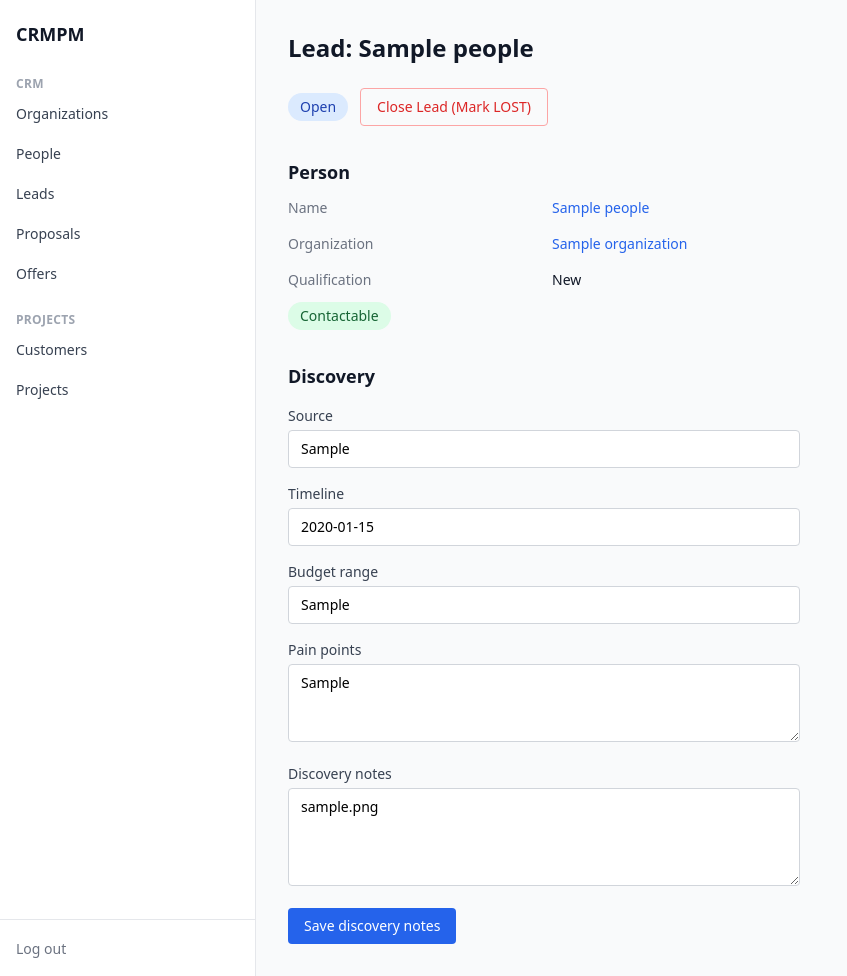
After one commit to vjmayr/crmpm, a Flask app: page /crm/leads/1 in a window 1280 px wide. The commit adds this page. Shown: the whole page, without its empty margins (0-847 px from the left). Run offline with Flask 3, Linux system fonts and the light colour scheme; a user stored in the database is signed in; tables that the repository leaves empty hold one stand-in row (values such as "Sample post"); some libraries are stand-ins or nearby versions.

Commit message:
Add Lead UI: promote, list, detail, close — routes call services only
Routes never construct Lead or assign .status directly; every
transition goes through promote_to_lead()/close_lead() (CLAUDE.md #7).

Promote: button on Person detail, shown only when QUALIFIED and no
existing lead (person.lead is None). HTMX POST -> HX-Redirect to the
new Lead detail on success; PromotionError renders as an inline error
partial (HTMX) or flash+redirect (plain), never a 500.

Lead list: status badges, filter by status, search by person/org name,
terminal states (WON/LOST) visually muted.

Lead detail: roster-style person/org summary with permission badge and
no contact affordances, editable discovery form (plain field edits),
and a status block with the Close Lead button (hx-confirm dialog)
hidden on terminal states — swaps in place via close_lead().

```diff
--- a/app/crm/routes.py
+++ b/app/crm/routes.py
@@ -1,11 +1,13 @@
-from flask import abort, flash, redirect, render_template, request, url_for
+from flask import abort, flash, make_response, redirect, render_template, request, url_for
 from flask_login import login_required
 from sqlalchemy import or_
 from sqlalchemy.exc import IntegrityError
 
 from app.crm import crm_bp
-from app.crm.forms import OrganizationForm, PersonForm
-from app.crm.models import Organization, Person, QualificationStatus
+from app.crm.exceptions import LeadStateError, PromotionError
+from app.crm.forms import LeadDiscoveryForm, OrganizationForm, PersonForm
+from app.crm.models import Lead, LeadStatus, Organization, Person, QualificationStatus
+from app.crm.services import close_lead, promote_to_lead
 from app.extensions import db
 
 
@@ -215,3 +217,96 @@ def person_update_qualification(person_id):
     return render_template(
         "crm/partials/_person_row.html", person=person, statuses=list(QualificationStatus)
     )
+
+
+@crm_bp.route("/people/<int:person_id>/promote", methods=["POST"])
+@login_required
+def person_promote(person_id):
+    person = Person.query.get_or_404(person_id)
+    try:
+        lead = promote_to_lead(person)
+    except PromotionError as exc:
+        if request.headers.get("HX-Request"):
+            return render_template(
+                "crm/partials/_promote_widget.html", person=person, error=str(exc)
+            )
+        flash(str(exc), "error")
+        return redirect(url_for("crm.person_detail", person_id=person.id))
+
+    if request.headers.get("HX-Request"):
+        response = make_response("", 200)
+        response.headers["HX-Redirect"] = url_for("crm.lead_detail", lead_id=lead.id)
+        return response
+
+    flash(f"Promoted {person.name} to a lead.", "success")
+    return redirect(url_for("crm.lead_detail", lead_id=lead.id))
+
+
+# --- Leads -------------------------------------------------------------
+
+
+@crm_bp.route("/leads")
+@login_required
+def lead_list():
+    search = request.args.get("search", "").strip()
+    status = request.args.get("status", "").strip()
+
+    query = Lead.query.join(Person, Lead.person_id == Person.id).outerjoin(
+        Organization, Person.organization_id == Organization.id
+    )
+    if search:
+        like = f"%{search}%"
+        query = query.filter(or_(Person.name.ilike(like), Organization.name.ilike(like)))
+    if status:
+        try:
+            query = query.filter(Lead.status == LeadStatus(status))
+        except ValueError:
+            status = ""
+
+    leads = query.order_by(Lead.created_at.desc()).all()
+
+    template = (
+        "crm/partials/_lead_table.html"
+        if request.headers.get("HX-Request")
+        else "crm/leads/list.html"
+    )
+    return render_template(
+        template, leads=leads, search=search, status=status, statuses=list(LeadStatus)
+    )
+
+
+@crm_bp.route("/leads/<int:lead_id>", methods=["GET", "POST"])
+@login_required
+def lead_detail(lead_id):
+    lead = Lead.query.get_or_404(lead_id)
+    form = LeadDiscoveryForm(obj=lead)
+    if form.validate_on_submit():
+        lead.source = form.source.data.strip() or None
+        lead.timeline = form.timeline.data.strip() or None
+        lead.budget_range = form.budget_range.data.strip() or None
+        lead.pain_points = form.pain_points.data.strip() or None
+        lead.discovery_notes = form.discovery_notes.data.strip() or None
+        db.session.commit()
+        flash("Updated discovery notes.", "success")
+        return redirect(url_for("crm.lead_detail", lead_id=lead.id))
+
+    return render_template("crm/leads/detail.html", lead=lead, form=form)
+
+
+@crm_bp.route("/leads/<int:lead_id>/close", methods=["POST"])
+@login_required
+def lead_close(lead_id):
+    lead = Lead.query.get_or_404(lead_id)
+    try:
+        close_lead(lead)
+    except LeadStateError as exc:
+        if request.headers.get("HX-Request"):
+            return render_template("crm/partials/_lead_status_block.html", lead=lead, error=str(exc))
+        flash(str(exc), "error")
+        return redirect(url_for("crm.lead_detail", lead_id=lead.id))
+
+    if request.headers.get("HX-Request"):
+        return render_template("crm/partials/_lead_status_block.html", lead=lead)
+
+    flash("Lead marked as LOST.", "success")
+    return redirect(url_for("crm.lead_detail", lead_id=lead.id))
--- a/templates/base.html
+++ b/templates/base.html
@@ -17,7 +17,7 @@
             <p class="px-2 pt-2 text-xs font-semibold text-gray-400 uppercase tracking-wide">CRM</p>
             <a href="{{ url_for('crm.organization_list') }}" class="block px-2 py-2 rounded text-sm text-gray-700 hover:bg-gray-100">Organizations</a>
             <a href="{{ url_for('crm.person_list') }}" class="block px-2 py-2 rounded text-sm text-gray-700 hover:bg-gray-100">People</a>
-            <a href="{{ url_for('crm.index') }}" class="block px-2 py-2 rounded text-sm text-gray-700 hover:bg-gray-100">Leads</a>
+            <a href="{{ url_for('crm.lead_list') }}" class="block px-2 py-2 rounded text-sm text-gray-700 hover:bg-gray-100">Leads</a>
             <a href="{{ url_for('crm.index') }}" class="block px-2 py-2 rounded text-sm text-gray-700 hover:bg-gray-100">Proposals</a>
             <a href="{{ url_for('crm.index') }}" class="block px-2 py-2 rounded text-sm text-gray-700 hover:bg-gray-100">Offers</a>
 
--- /dev/null
+++ b/templates/crm/leads/detail.html
@@ -0,0 +1,60 @@
+{% extends "base.html" %}
+
+{% block title %}Lead: {{ lead.person.name }} — CRMPM{% endblock %}
+
+{% block content %}
+<h1 class="text-2xl font-semibold text-gray-900 mb-6">Lead: {{ lead.person.name }}</h1>
+
+<div class="mb-8">
+    {% include "crm/partials/_lead_status_block.html" %}
+</div>
+
+<h2 class="text-lg font-semibold text-gray-900 mb-3">Person</h2>
+<dl class="grid grid-cols-2 gap-4 max-w-lg mb-3 text-sm">
+    <dt class="text-gray-500">Name</dt>
+    <dd class="text-gray-900"><a href="{{ url_for('crm.person_detail', person_id=lead.person.id) }}" class="text-blue-600 hover:underline">{{ lead.person.name }}</a></dd>
+    <dt class="text-gray-500">Organization</dt>
+    <dd class="text-gray-900">
+        {% if lead.person.organization %}
+        <a href="{{ url_for('crm.organization_detail', organization_id=lead.person.organization.id) }}" class="text-blue-600 hover:underline">{{ lead.person.organization.name }}</a>
+        {% else %}
+        —
+        {% endif %}
+    </dd>
+    <dt class="text-gray-500">Qualification</dt>
+    <dd class="text-gray-900">{{ lead.person.qualification_status.value.title() }}</dd>
+</dl>
+<div class="mb-8">
+    {% if lead.person.permission_to_contact %}
+    <span class="inline-flex items-center rounded-full bg-green-100 px-3 py-1 text-sm font-medium text-green-800">Contactable</span>
+    {% else %}
+    <span class="inline-flex items-center rounded-full bg-red-100 px-3 py-1 text-sm font-medium text-red-800">No contact permission</span>
+    {% endif %}
+</div>
+
+<h2 class="text-lg font-semibold text-gray-900 mb-3">Discovery</h2>
+<form method="post" class="max-w-lg space-y-4">
+    {{ form.hidden_tag() }}
+    <div>
+        {{ form.source.label(class="block text-sm font-medium text-gray-700 mb-1") }}
+        {{ form.source(class="w-full rounded border border-gray-300 px-3 py-2 text-sm focus:outline-none focus:ring-2 focus:ring-blue-500") }}
+    </div>
+    <div>
+        {{ form.timeline.label(class="block text-sm font-medium text-gray-700 mb-1") }}
+        {{ form.timeline(class="w-full rounded border border-gray-300 px-3 py-2 text-sm focus:outline-none focus:ring-2 focus:ring-blue-500") }}
+    </div>
+    <div>
+        {{ form.budget_range.label(class="block text-sm font-medium text-gray-700 mb-1") }}
+        {{ form.budget_range(class="w-full rounded border border-gray-300 px-3 py-2 text-sm focus:outline-none focus:ring-2 focus:ring-blue-500") }}
+    </div>
+    <div>
+        {{ form.pain_points.label(class="block text-sm font-medium text-gray-700 mb-1") }}
+        {{ form.pain_points(class="w-full rounded border border-gray-300 px-3 py-2 text-sm focus:outline-none focus:ring-2 focus:ring-blue-500", rows="3") }}
+    </div>
+    <div>
+        {{ form.discovery_notes.label(class="block text-sm font-medium text-gray-700 mb-1") }}
+        {{ form.discovery_notes(class="w-full rounded border border-gray-300 px-3 py-2 text-sm focus:outline-none focus:ring-2 focus:ring-blue-500", rows="4") }}
+    </div>
+    {{ form.submit(class="rounded bg-blue-600 text-white text-sm font-medium px-4 py-2 hover:bg-blue-700") }}
+</form>
+{% endblock %}
--- /dev/null
+++ b/templates/crm/partials/_lead_status_block.html
@@ -0,0 +1,24 @@
+{% set badge_classes = {
+    "OPEN": "bg-blue-100 text-blue-800",
+    "PROPOSAL": "bg-yellow-100 text-yellow-800",
+    "OFFER_SENT": "bg-purple-100 text-purple-800",
+    "WON": "bg-green-100 text-green-800",
+    "LOST": "bg-gray-200 text-gray-600",
+} %}
+<div id="lead-status-block">
+    {% if error %}
+    <p class="text-sm text-red-600 mb-2">{{ error }}</p>
+    {% endif %}
+    <div class="flex items-center gap-3">
+        <span class="inline-flex items-center rounded-full px-3 py-1 text-sm font-medium {{ badge_classes[lead.status.value] }}">{{ lead.status.value.replace("_", " ").title() }}</span>
+        {% if lead.status.value not in ("WON", "LOST") %}
+        <button
+            hx-post="{{ url_for('crm.lead_close', lead_id=lead.id) }}"
+            hx-confirm="Mark as LOST — this is a manual, deliberate action. Continue?"
+            hx-target="#lead-status-block"
+            hx-swap="outerHTML"
+            class="rounded border border-red-300 text-red-600 text-sm font-medium px-4 py-2 hover:bg-red-50"
+        >Close Lead (Mark LOST)</button>
+        {% endif %}
+    </div>
+</div>
--- a/templates/crm/people/detail.html
+++ b/templates/crm/people/detail.html
@@ -5,7 +5,10 @@
 {% block content %}
 <div class="flex items-center justify-between mb-4">
     <h1 class="text-2xl font-semibold text-gray-900">{{ person.name }}</h1>
-    <a href="{{ url_for('crm.person_edit', person_id=person.id) }}" class="rounded border border-gray-300 text-sm font-medium px-4 py-2 hover:bg-gray-50">Edit</a>
+    <div class="flex items-center gap-3">
+        {% include "crm/partials/_promote_widget.html" %}
+        <a href="{{ url_for('crm.person_edit', person_id=person.id) }}" class="rounded border border-gray-300 text-sm font-medium px-4 py-2 hover:bg-gray-50">Edit</a>
+    </div>
 </div>
 
 <div class="mb-6">
```
Also changed, not shown: templates/crm/leads/list.html (added, +34 -0 lines), templates/crm/partials/_lead_table.html (added, +33 -0 lines), templates/crm/partials/_promote_widget.html (added, +15 -0 lines).
